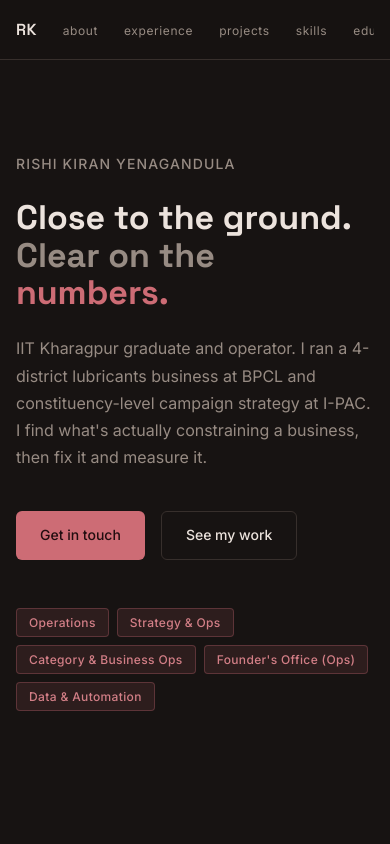
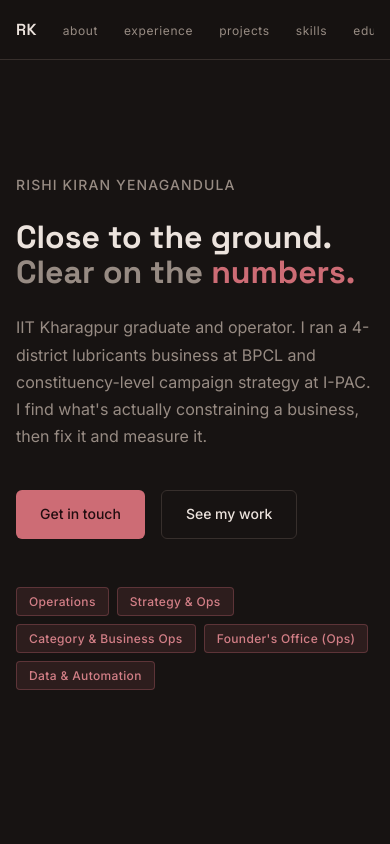
Before and after one commit to rishikiran1103/rishikiran1103.github.io, a plain HTML site: page index.html in a window 390 px wide. Shown: the top 844 px of the page. Drawn offline with Linux system fonts and the light colour scheme.

Commit message:
Hero: keep the 32px phone size so the headline fits on fewer lines

```diff
--- a/index.html
+++ b/index.html
@@ -159,7 +159,7 @@
 
     .hero-statement {
       font-family: var(--font-head);
-      font-size: clamp(var(--fs-2xl), 5vw, var(--fs-3xl));
+      font-size: clamp(32px, 5vw, var(--fs-3xl));
       font-weight: 700;
       line-height: 1.1;
       color: var(--text);
```
